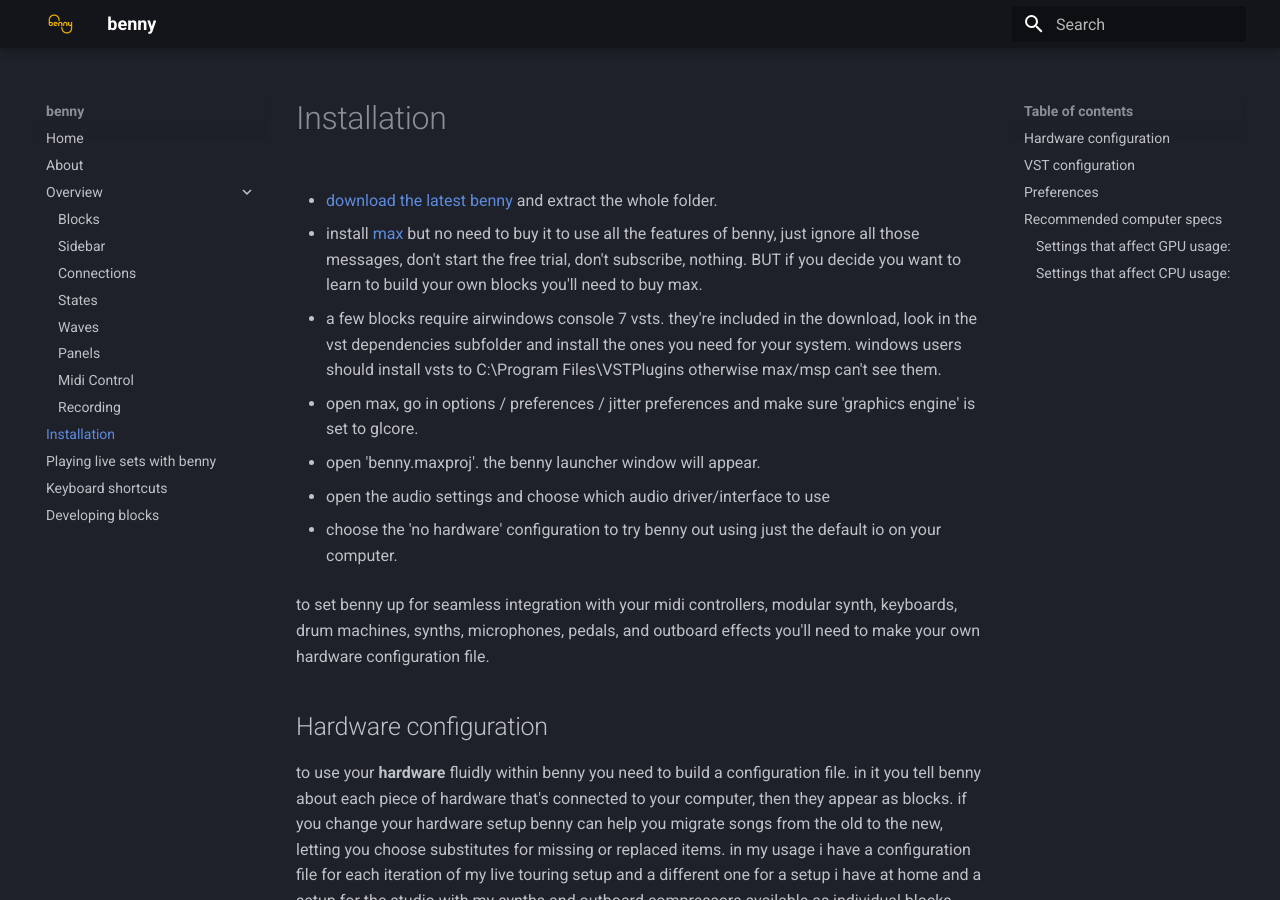
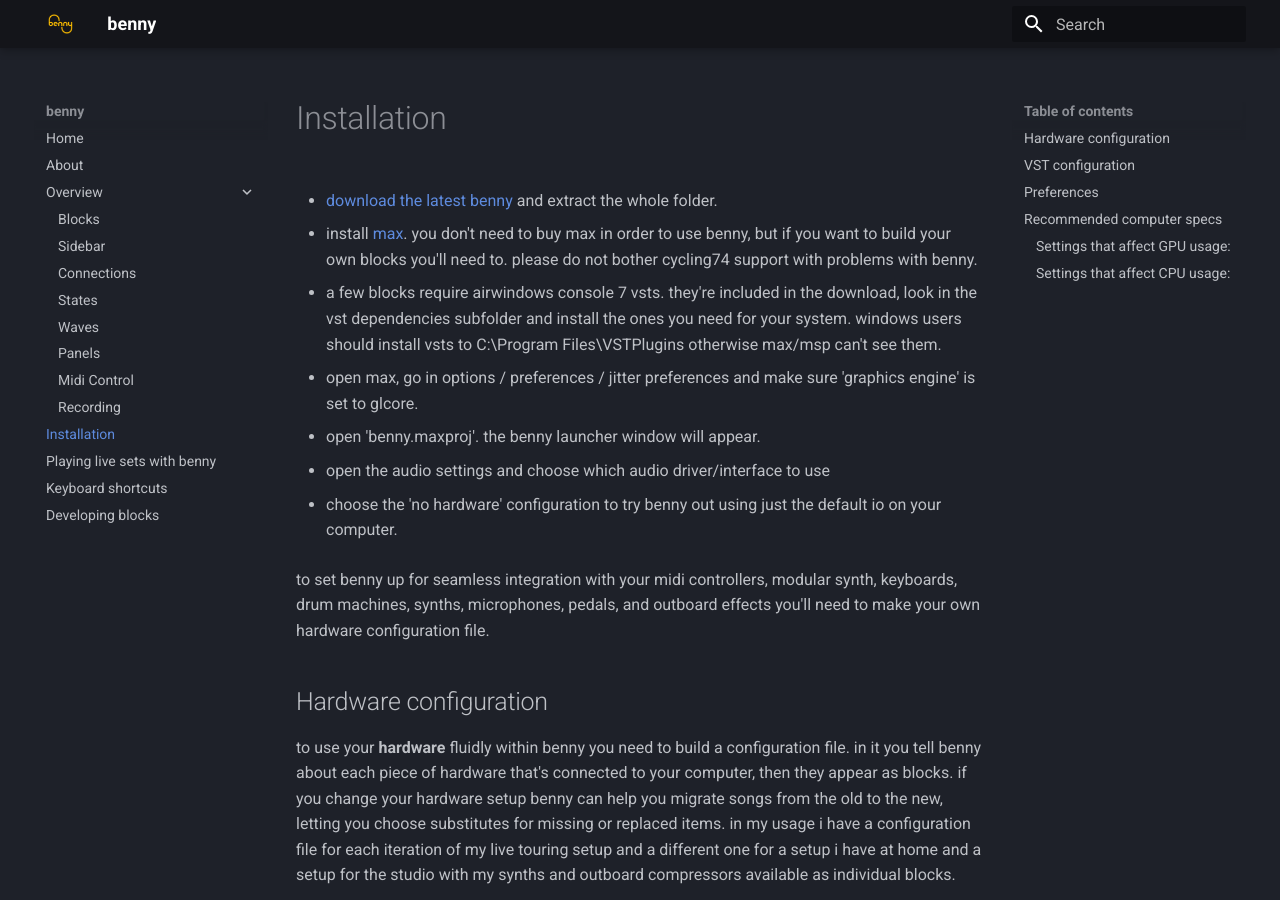
Before and after one commit to playbenny/benny_manual, an MkDocs documentation site: the page built from docs/installation.md, in a window 1280 px wide and 900 px high. Built offline with MkDocs 1.6.1 and Material for MkDocs 9.7.7, drawn with Linux system fonts in a browser that asks for light colours.

Commit message:
Update installation.md

```diff
--- a/docs/installation.md
+++ b/docs/installation.md
@@ -1,6 +1,6 @@
 - [download the latest benny](https://github.com/jamesholdenmusic/benny/archive/refs/heads/main.zip) and extract the whole folder.
 
-- install [max](http://www.cycling74.com) but no need to buy it to use all the features of benny, just ignore all those messages, don't start the free trial, don't subscribe, nothing. BUT if you decide you want to learn to build your own blocks you'll need to buy max.
+- install [max](http://www.cycling74.com). you don't need to buy max in order to use benny, but if you want to build your own blocks you'll need to. please do not bother cycling74 support with problems with benny.
 
 - a few blocks require airwindows console 7 vsts. they're included in the download, look in the vst dependencies subfolder and install the ones you need for your system. windows users should install vsts to C:\Program Files\VSTPlugins otherwise max/msp can't see them.
 
```
